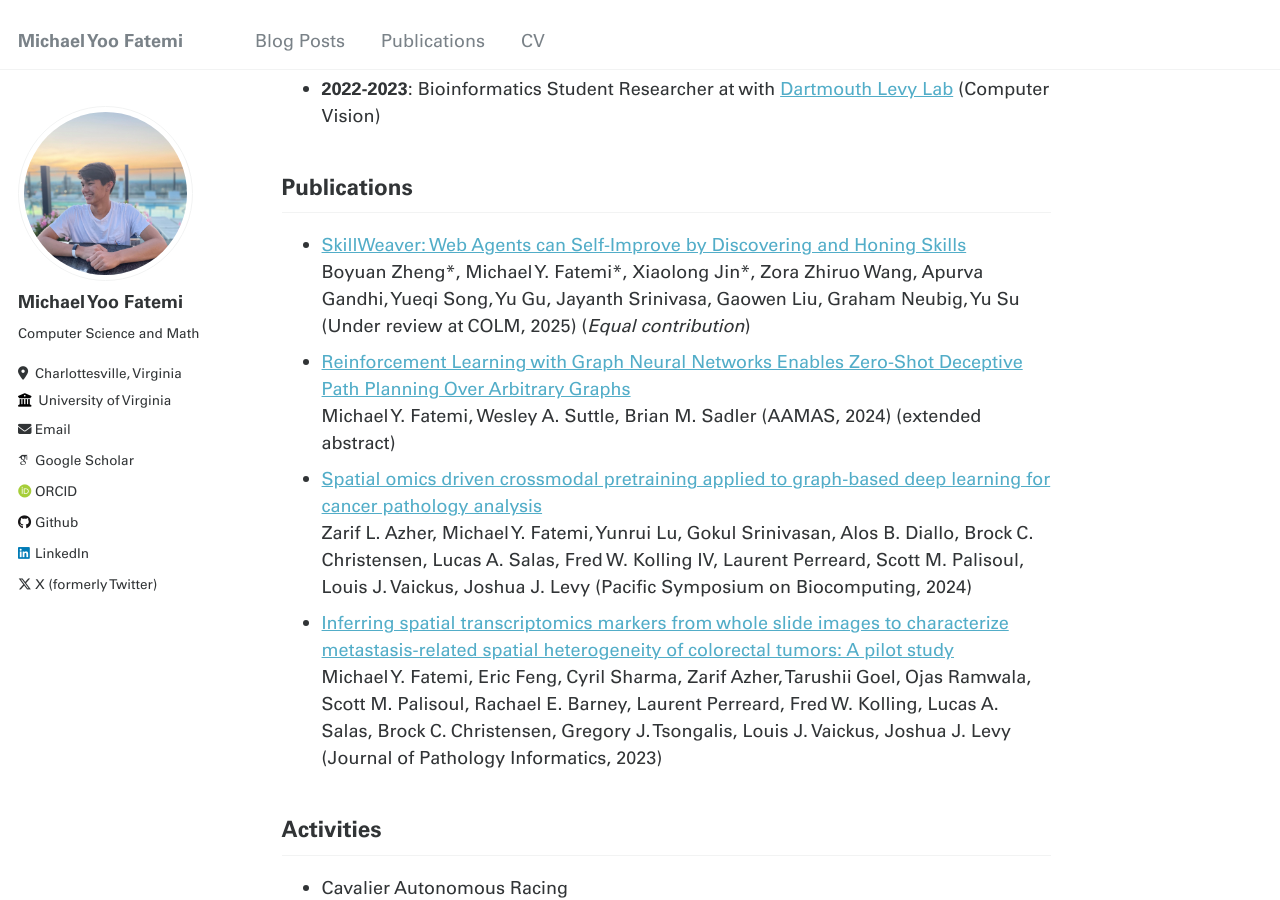
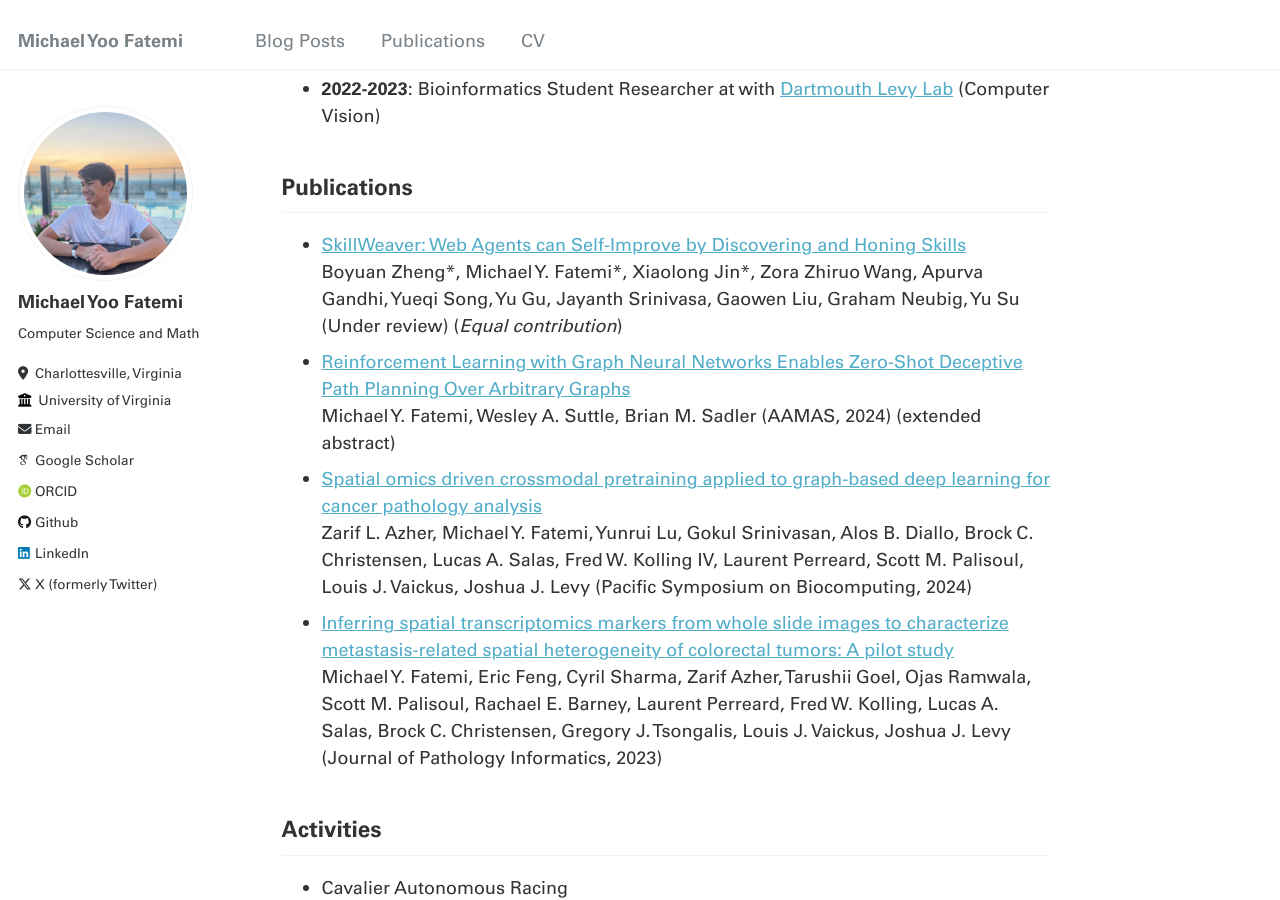
Before and after one commit to myfatemi04/myfatemi04.github.io, a Jekyll site: the page built from _pages/about.md, in a window 1280 px wide and 900 px high, scrolled down 600 px. Built offline with Jekyll 4.4.1, drawn with Linux system fonts in a browser that asks for light colours; some web fonts are replaced.

Commit message:
update about.md

```diff
--- a/_pages/about.md
+++ b/_pages/about.md
@@ -26,7 +26,7 @@ Please check out my [blog posts](/year-archive/) for some fun projects!
 ## Publications
 
 - [SkillWeaver: Web Agents can Self-Improve by Discovering and Honing Skills](https://osu-nlp-group.github.io/SkillWeaver/) <br/>
-  Boyuan Zheng\*, Michael Y. Fatemi\*, Xiaolong Jin\*, Zora Zhiruo Wang, Apurva Gandhi, Yueqi Song, Yu Gu, Jayanth Srinivasa, Gaowen Liu, Graham Neubig, Yu Su (Under review at COLM, 2025) (_Equal contribution_)
+  Boyuan Zheng\*, Michael Y. Fatemi\*, Xiaolong Jin\*, Zora Zhiruo Wang, Apurva Gandhi, Yueqi Song, Yu Gu, Jayanth Srinivasa, Gaowen Liu, Graham Neubig, Yu Su (Under review) (_Equal contribution_)
 - [Reinforcement Learning with Graph Neural Networks Enables Zero-Shot Deceptive Path Planning Over Arbitrary Graphs](https://github.com/myfatemi04/rl-deceptive-graph-planning) <br/>
   Michael Y. Fatemi, Wesley A. Suttle, Brian M. Sadler (AAMAS, 2024) (extended abstract)
 - [Spatial omics driven crossmodal pretraining applied to graph-based deep learning for cancer pathology analysis](https://pmc.ncbi.nlm.nih.gov/articles/PMC10783797/) <br/>
```
